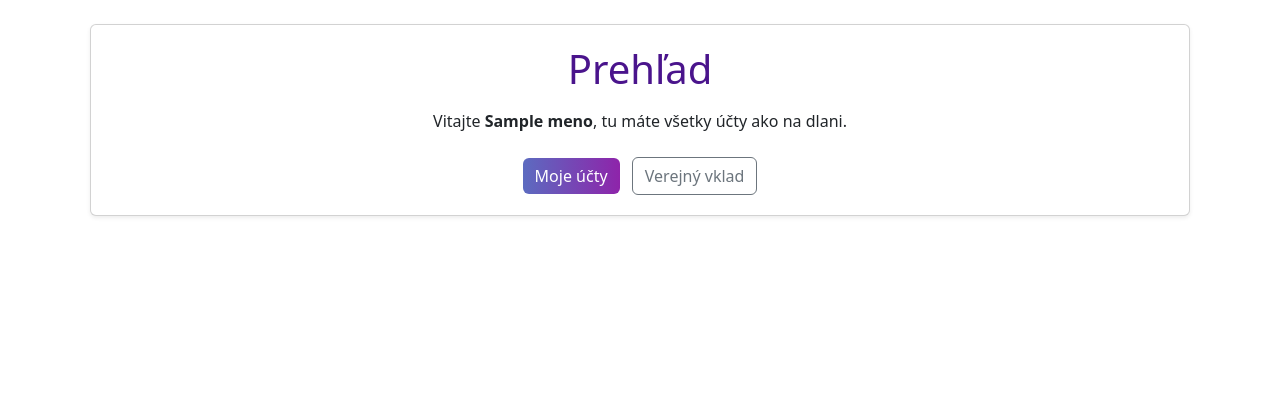
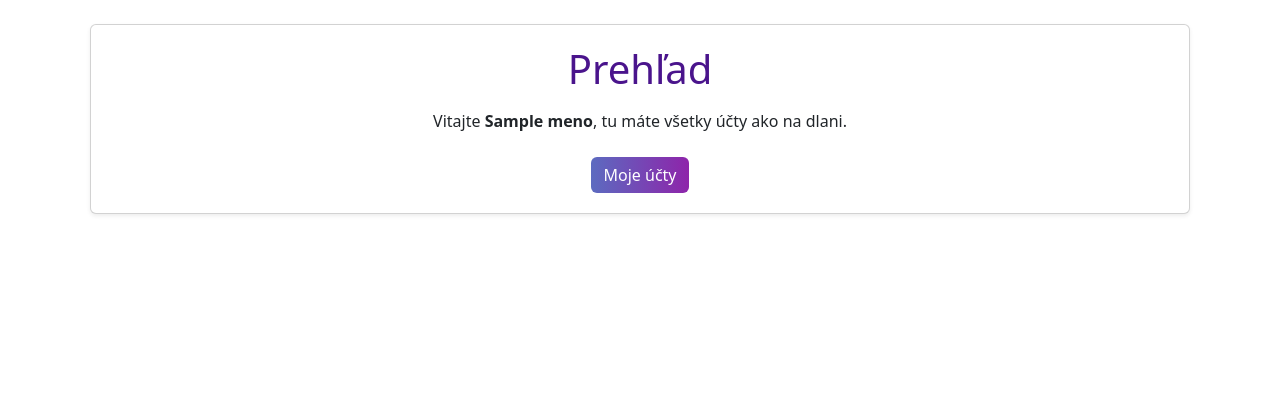
Before and after one commit to Exclypsy/MojaBanka_Web, a Flask app: template web/templates/dashboard.html in a window 1280 px wide. Shown: the part 56-471 px from the top of the page. Run offline with Flask 3, Linux system fonts and the light colour scheme; the template is opened without the code that fills it: most values are stand-ins (such as "Sample title", 1, 10 or a date in 2020).

Commit message:
doklepnutie?

```diff
--- a/web/templates/dashboard.html
+++ b/web/templates/dashboard.html
@@ -37,7 +37,6 @@
 {% else %}
     <div class="text-center">
         <a href="{{ url_for('moje_ucty') }}" class="btn btn-primary">Moje účty</a>
-        <a href="{{ url_for('verejny_vklad') }}" class="btn btn-outline-secondary ms-2">Verejný vklad</a>
     </div>
 {% endif %}
 {% endblock %}
```
